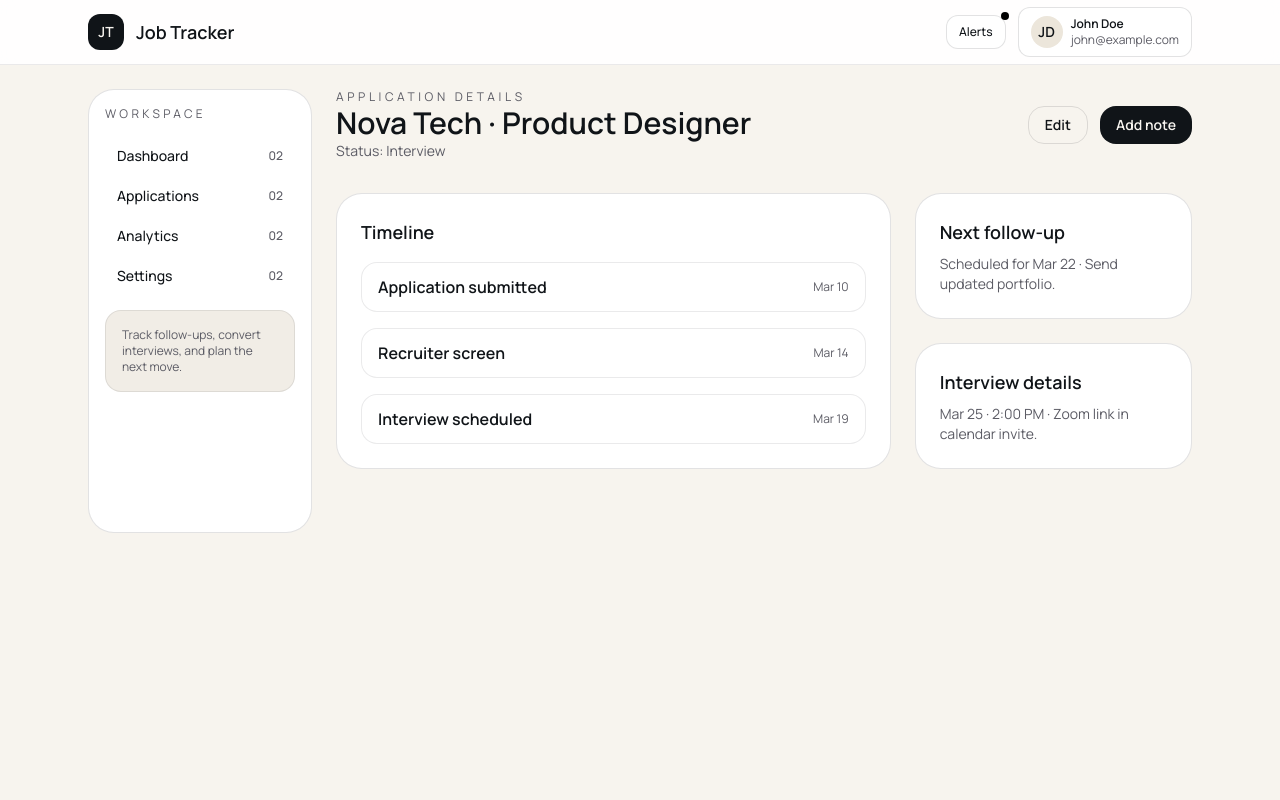
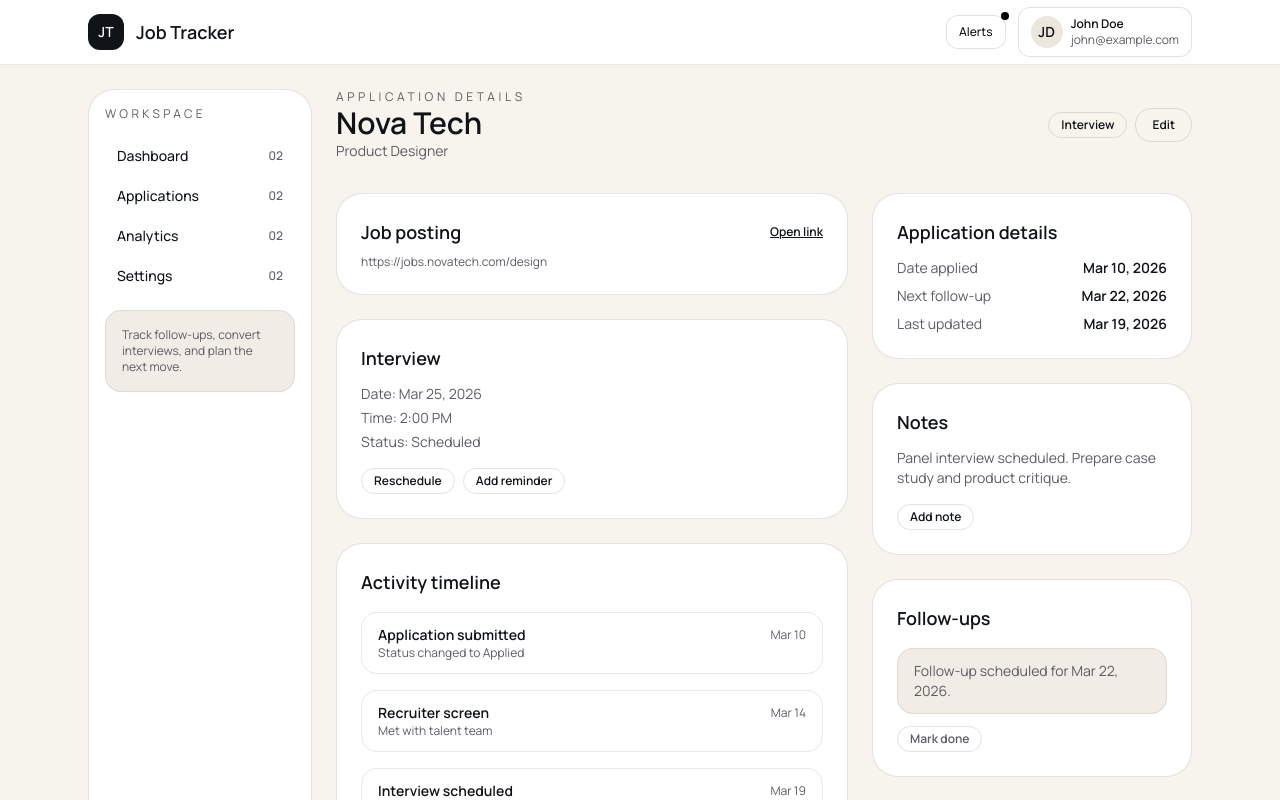
Before and after one commit to thanheuro20057-cloud/job-tracking-application-project, a Next.js app: page /applications/1 in a window 1280 px wide. Shown: the top 800 px of the page. Built offline with nearby package versions, Linux system fonts and the light colour scheme.

Commit message:
Feat: Redesign application details page

```diff
--- a/src/app/(app)/applications/[id]/page.tsx
+++ b/src/app/(app)/applications/[id]/page.tsx
@@ -29,51 +29,127 @@ export default function ApplicationDetailsPage() {
             Application details
           </p>
           <h1 className="text-3xl font-semibold font-[var(--font-space-grotesk)]">
-            Nova Tech · Product Designer
+            {application.company}
           </h1>
-          <p className="text-sm text-muted-foreground">Status: Interview</p>
+          <p className="text-sm text-muted-foreground">{application.role}</p>
         </div>
-        <div className="flex gap-3">
-          <button className="rounded-2xl border border-border px-4 py-2 text-sm font-semibold">
+        <div className="flex items-center gap-2">
+          <span className="rounded-full border border-border px-3 py-1 text-xs font-semibold">
+            {application.status}
+          </span>
+          <Link
+            href={`/applications/${application.id}/edit`}
+            className="rounded-2xl border border-border px-4 py-2 text-xs font-semibold"
+          >
             Edit
-          </button>
-          <button className="rounded-2xl bg-primary px-4 py-2 text-sm font-semibold text-primary-foreground">
-            Add note
-          </button>
+          </Link>
         </div>
       </section>
 
-      <section className="grid gap-6 lg:grid-cols-[2fr_1fr]">
-        <div className="rounded-[26px] border border-border bg-card p-6">
-          <h2 className="text-lg font-semibold">Timeline</h2>
-          <div className="mt-4 space-y-4">
-            {timeline.map((item) => (
-              <div
-                key={item.title}
-                className="rounded-2xl border border-border/70 bg-white/80 px-4 py-3"
+      <section className="grid gap-6 lg:grid-cols-[1.6fr_1fr]">
+        <div className="space-y-6">
+          <div className="rounded-[26px] border border-border bg-card p-6">
+            <div className="flex items-center justify-between">
+              <h2 className="text-lg font-semibold">Job posting</h2>
+              <a
+                className="text-xs font-semibold underline"
+                href={application.jobUrl}
+                target="_blank"
+                rel="noreferrer"
               >
-                <div className="flex items-center justify-between">
-                  <p className="font-semibold">{item.title}</p>
-                  <span className="text-xs text-muted-foreground">{item.date}</span>
+                Open link
+              </a>
+            </div>
+            <p className="mt-2 text-xs text-muted-foreground break-all">{application.jobUrl}</p>
+          </div>
+
+          <div className="rounded-[26px] border border-border bg-card p-6">
+            <h2 className="text-lg font-semibold">Interview</h2>
+            <div className="mt-3 space-y-1 text-sm text-muted-foreground">
+              <p>Date: {application.interviewDate}</p>
+              <p>Time: {application.interviewTime}</p>
+              <p>Status: Scheduled</p>
+            </div>
+            <div className="mt-4 flex gap-2">
+              <button className="rounded-full border border-border px-3 py-1 text-xs font-semibold">
+                Reschedule
+              </button>
+              <button className="rounded-full border border-border px-3 py-1 text-xs font-semibold">
+                Add reminder
+              </button>
+            </div>
+          </div>
+
+          <div className="rounded-[26px] border border-border bg-card p-6">
+            <h2 className="text-lg font-semibold">Activity timeline</h2>
+            <div className="mt-4 space-y-4">
+              {timeline.map((item) => (
+                <div key={item.title} className="rounded-2xl border border-border/70 bg-white/80 px-4 py-3">
+                  <div className="flex items-center justify-between">
+                    <p className="text-sm font-semibold">{item.title}</p>
+                    <span className="text-xs text-muted-foreground">{item.date}</span>
+                  </div>
+                  <p className="text-xs text-muted-foreground">{item.detail}</p>
                 </div>
-                <p className="text-xs text-muted-foreground">{item.note}</p>
+              ))}
+              <div className="rounded-2xl border border-dashed border-border bg-secondary px-4 py-3 text-xs text-muted-foreground">
+                Additional events will appear here.
               </div>
-            ))}
+            </div>
           </div>
         </div>
 
         <div className="space-y-6">
           <div className="rounded-[26px] border border-border bg-card p-6">
-            <h2 className="text-lg font-semibold">Next follow-up</h2>
-            <p className="mt-2 text-sm text-muted-foreground">
-              Scheduled for Mar 22 · Send updated portfolio.
-            </p>
+            <h2 className="text-lg font-semibold">Application details</h2>
+            <dl className="mt-3 space-y-2 text-sm text-muted-foreground">
+              <div className="flex items-center justify-between">
+                <dt>Date applied</dt>
+                <dd className="font-semibold text-foreground">{application.dateApplied}</dd>
+              </div>
+              <div className="flex items-center justify-between">
+                <dt>Next follow-up</dt>
+                <dd className="font-semibold text-foreground">{application.nextFollowUp}</dd>
+              </div>
+              <div className="flex items-center justify-between">
+                <dt>Last updated</dt>
+                <dd className="font-semibold text-foreground">{application.lastUpdated}</dd>
+              </div>
+            </dl>
           </div>
+
           <div className="rounded-[26px] border border-border bg-card p-6">
-            <h2 className="text-lg font-semibold">Interview details</h2>
-            <p className="mt-2 text-sm text-muted-foreground">
-              Mar 25 · 2:00 PM · Zoom link in calendar invite.
-            </p>
+            <h2 className="text-lg font-semibold">Notes</h2>
+            <p className="mt-3 text-sm text-muted-foreground">{application.notes}</p>
+            <button className="mt-4 rounded-full border border-border px-3 py-1 text-xs font-semibold">
+              Add note
+            </button>
+          </div>
+
+          <div className="rounded-[26px] border border-border bg-card p-6">
+            <h2 className="text-lg font-semibold">Follow-ups</h2>
+            <div className="mt-4 space-y-3 text-sm text-muted-foreground">
+              <div className="rounded-2xl border border-border/70 bg-secondary px-4 py-3">
+                Follow-up scheduled for {application.nextFollowUp}.
+              </div>
+              <button className="rounded-full border border-border px-3 py-1 text-xs font-semibold">
+                Mark done
+              </button>
+            </div>
+          </div>
+
+          <div className="rounded-[26px] border border-border bg-card p-6">
+            <h2 className="text-lg font-semibold">Documents</h2>
+            <div className="mt-4 space-y-2 text-sm text-muted-foreground">
+              <div className="flex items-center justify-between rounded-2xl border border-border/70 bg-secondary px-4 py-3">
+                <span>Resume.pdf</span>
+                <button className="text-xs font-semibold underline">View</button>
+              </div>
+              <div className="flex items-center justify-between rounded-2xl border border-border/70 bg-secondary px-4 py-3">
+                <span>CoverLetter.pdf</span>
+                <button className="text-xs font-semibold underline">View</button>
+              </div>
+            </div>
           </div>
         </div>
       </section>
```
